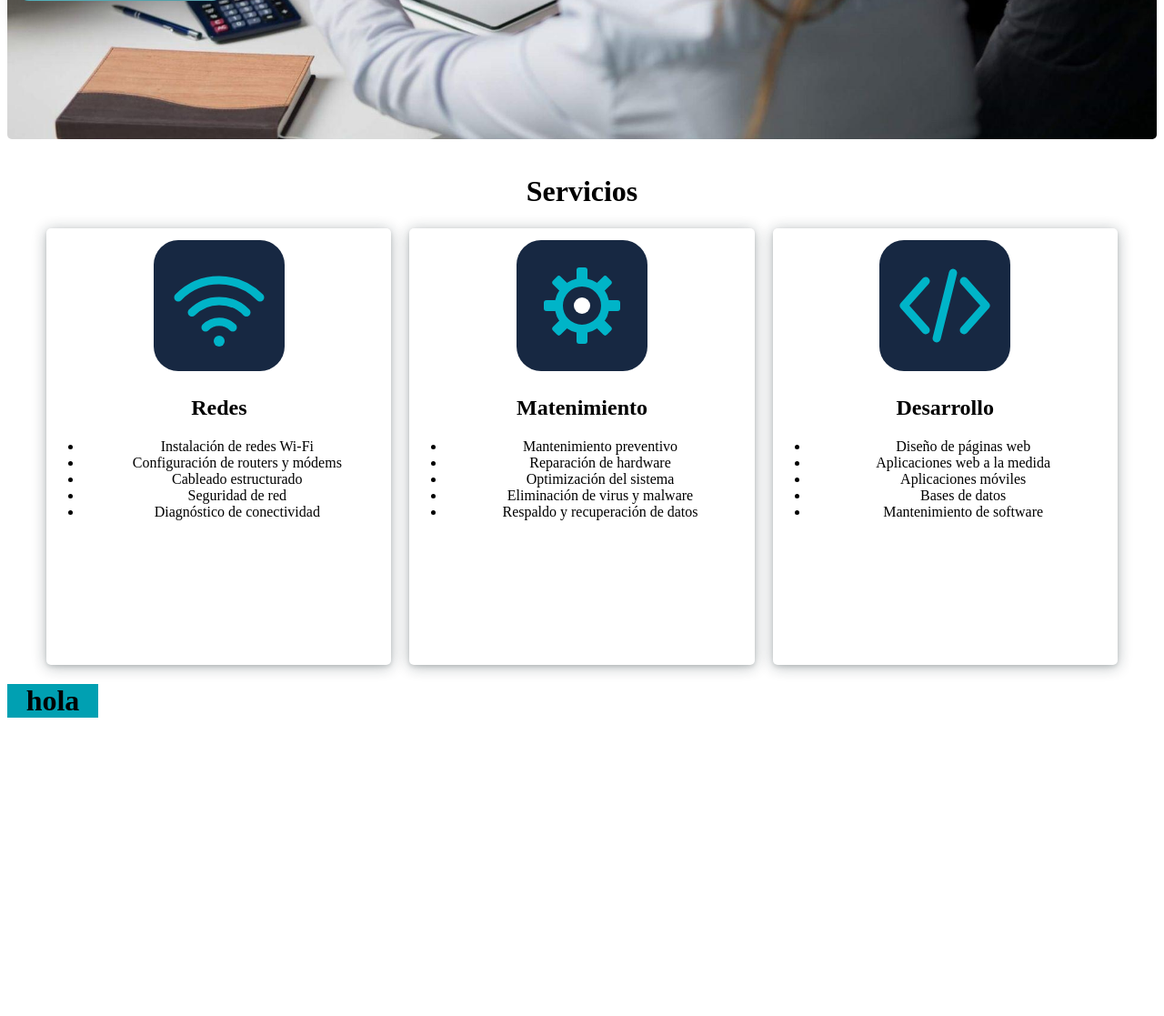
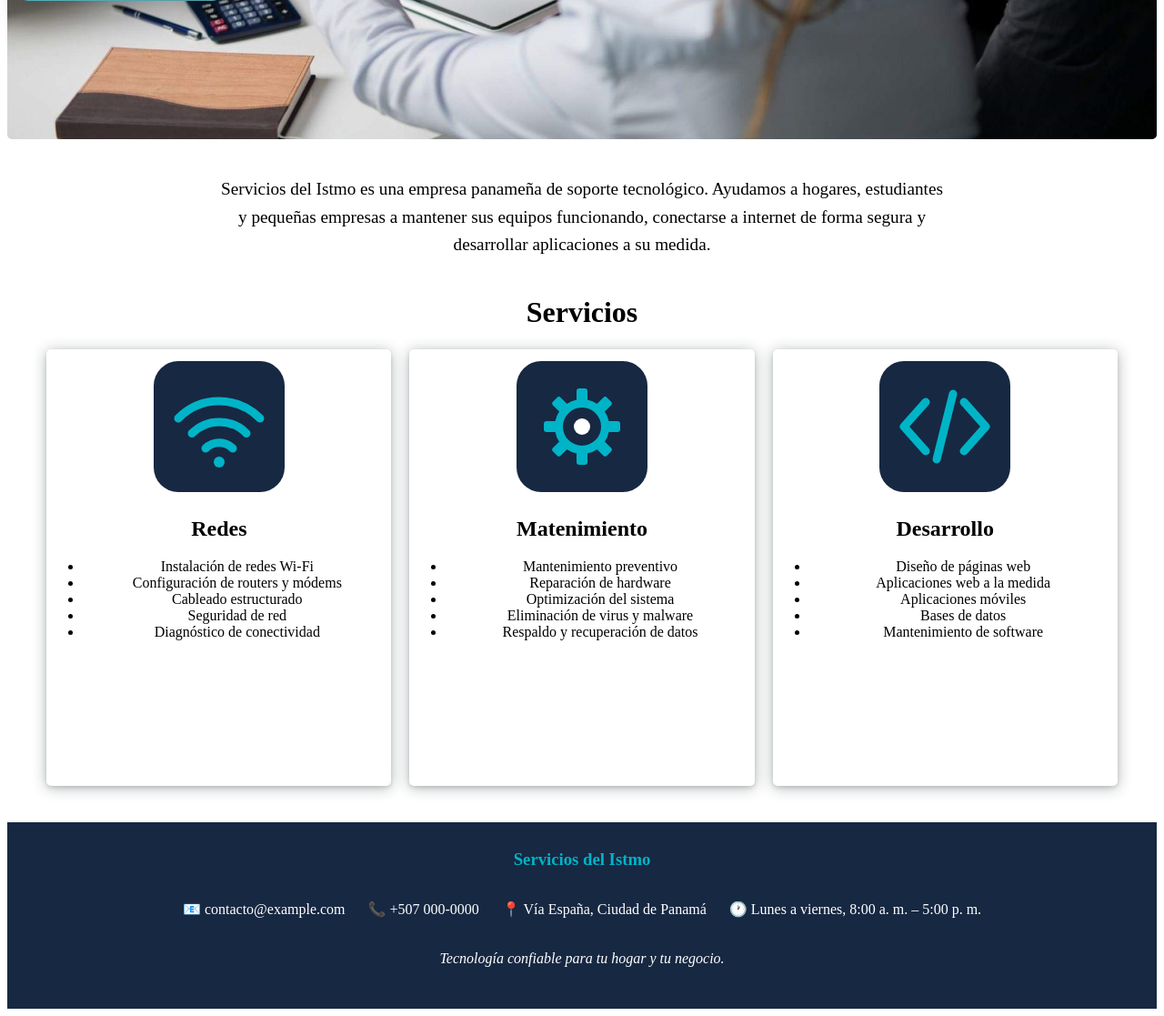
Before and after one commit to jamesap0719-tech/Programacion_avanzada_II, a PHP site: page / in a window 1280 px wide. Shown: the part 617-1734 px from the top of the page at 91% size. Before the commit the page ends 1406 px from the top, so only its background shows below. Run offline with PHP 8.4, Linux system fonts and the light colour scheme.

Commit message:
page lista

```diff
--- a/servicios_del_istmo/index.php
+++ b/servicios_del_istmo/index.php
@@ -22,13 +22,19 @@
                     <?php echo '<p>¿Deseas saber como?</p>'; ?>
                     <br>
                     <br>
-                    <?php echo '<a href="#servicios" id="bt">Explora nuestros servicios</a>'; ?>
+                    <?php echo '<a href="#presentacion" id="bt">Explora nuestros servicios</a>'; ?>
                 </div>
 
 
     </div>
 
-    <br>
+     <p id="presentacion">
+        Servicios del Istmo es una empresa panameña de soporte tecnológico.
+        Ayudamos a hogares, estudiantes y pequeñas empresas a mantener sus equipos
+        funcionando, conectarse a internet de forma segura y desarrollar
+        aplicaciones a su medida.
+    </p>
+
 
         <h1>Servicios</h1>
     <section id="servicios">
--- a/servicios_del_istmo/pie.php
+++ b/servicios_del_istmo/pie.php
@@ -1,3 +1,12 @@
-<footer class="pi">
-    <h1>hola</h1>
+<footer id="pi">
+    <h3>Servicios del Istmo</h3>
+
+    <div id="contacto">
+        <p>📧 contacto@example.com</p>
+        <p>📞 +507 000-0000</p>
+        <p>📍 Vía España, Ciudad de Panamá</p>
+        <p>🕐 Lunes a viernes, 8:00 a. m. – 5:00 p. m.</p>
+    </div>
+
+    <p id="cierre">Tecnología confiable para tu hogar y tu negocio.</p>
 </footer>
--- a/servicios_del_istmo/style.css
+++ b/servicios_del_istmo/style.css
@@ -102,7 +102,17 @@
 html {
     scroll-behavior: smooth;
 }
+#presentacion {
+    max-width: 800px;      /* que el texto no sea demasiado ancho */
+    margin: 40px auto;     /* centrado, con espacio arriba y abajo */
+    text-align: center;
+    font-size: 1.2rem;
+    line-height: 1.6;
+}
 
+#servicios {
+    scroll-margin-top: 100px;   /* alto de la barra + sus márgenes */
+}
 h1{
     text-align: center;
 }
@@ -129,7 +139,33 @@ h1{
     width: 150px;
     margin-top: 10px;          /* tamaño del ícono */
 }
-.pi{
-    background-color: #00a0b2;
-    width: 100px;
+
+#pi {
+    background: #172842;          /* azul marino del logo */
+    color: #ffffff;
+    text-align: center;
+    padding: 30px 20px;
+    margin-top: 40px;
 }
+
+#pi h3 {
+    color: #00b4c8;               /* turquesa del logo */
+    margin-top: 0;
+}
+
+#contacto {
+    display: flex;
+    justify-content: center;
+    flex-wrap: wrap;              /* en pantallas pequeñas pasan a otra línea */
+    gap: 25px;
+}
+
+#cierre {
+    font-style: italic;
+    margin-top: 20px;
+}
+
+#derechos {
+    font-size: 0.85rem;
+    color: #9fb0c4;
+}
```
